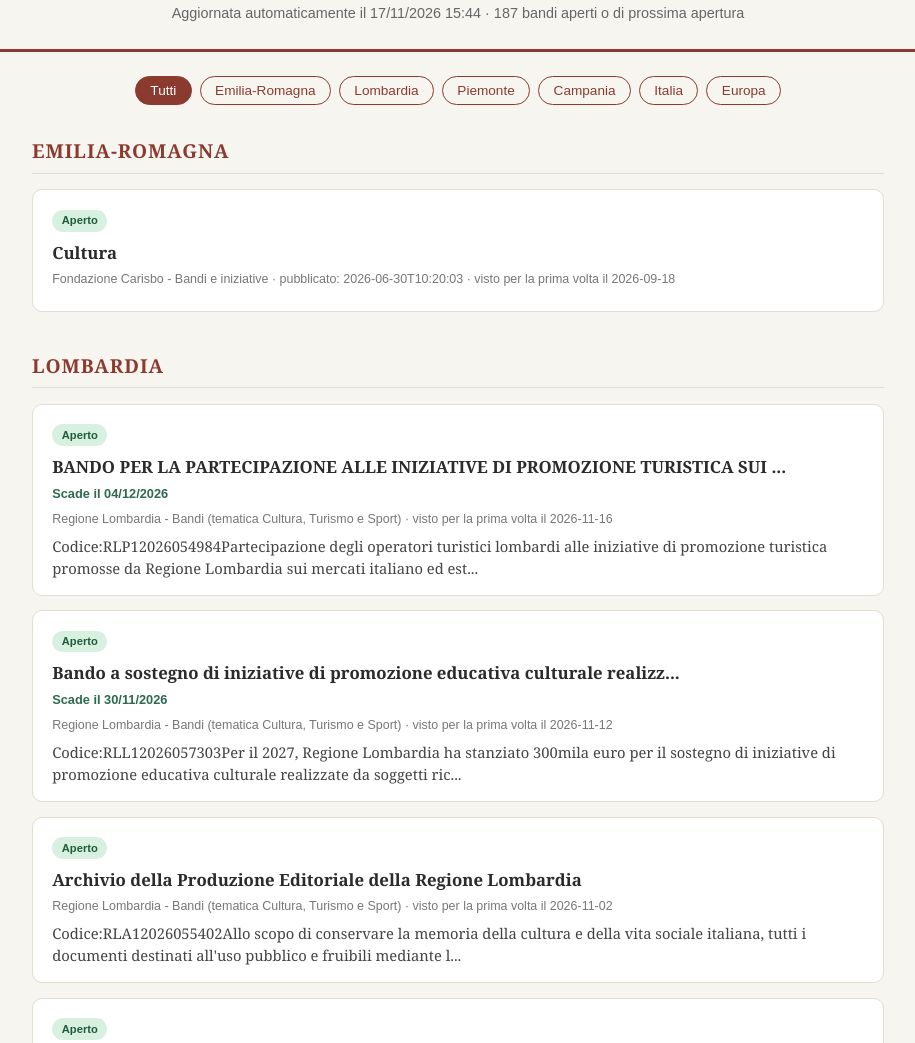
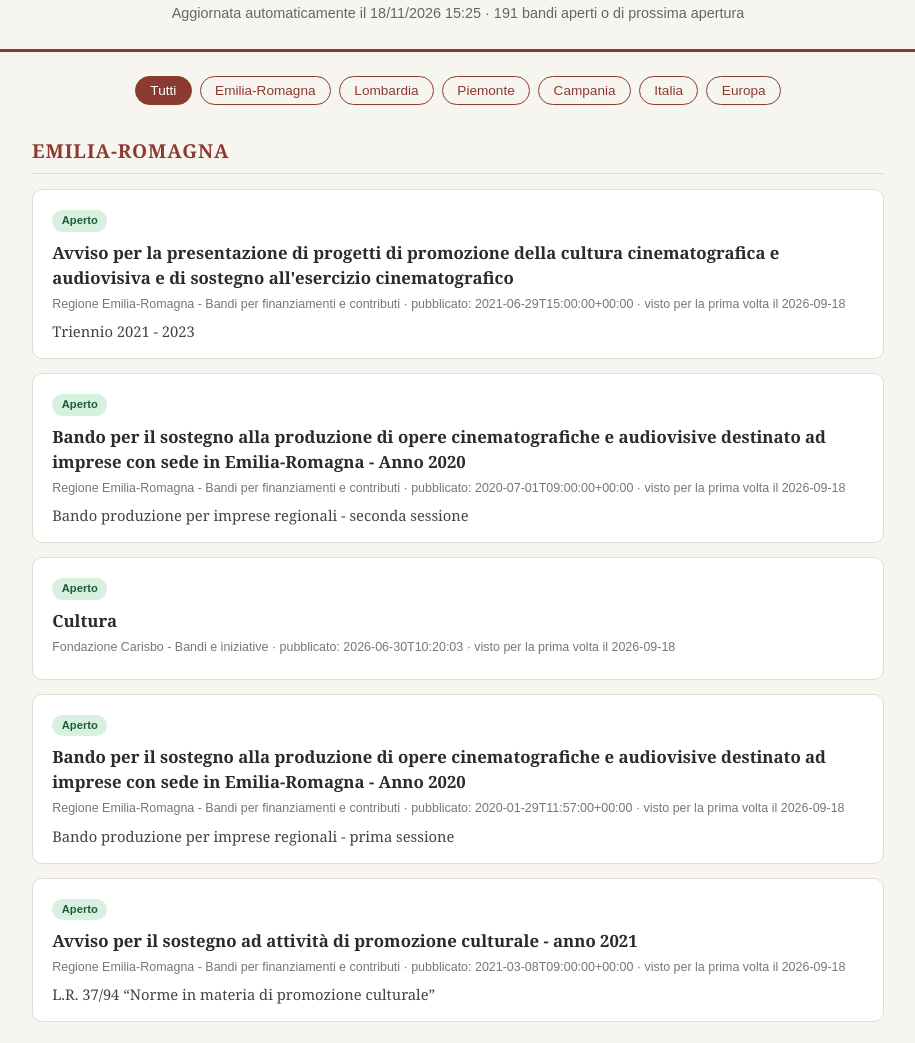
Before and after one commit to peppeflorio1-alt/Newsletter-bandi-e-finanziamenti, a plain HTML site: page docs/index.html in a window 1280 px wide. Shown: the part 85-1128 px from the top of the page, without its empty margins (182-1097 px from the left). Drawn offline with Linux system fonts and the light colour scheme.

Commit message:
Aggiornamento automatico bandi - 44334797366

```diff
--- a/docs/index.html
+++ b/docs/index.html
@@ -127,7 +127,7 @@
 
 <header>
   <h1>Bandi e finanziamenti - Newsletter di Peppe</h1>
-  <p>Aggiornata automaticamente il 17/11/2026 15:44  ·  187 bandi aperti o di prossima apertura</p>
+  <p>Aggiornata automaticamente il 18/11/2026 15:25  ·  191 bandi aperti o di prossima apertura</p>
 </header>
 
 <main>
@@ -159,6 +159,38 @@
           <div class="badge-stato aperto">
             Aperto
           </div>
+          <h3><a href="https://www.regione.emilia-romagna.it/leggi-atti-bandi/bandi-finanziamenti-contributi/cultura/presentazione-di-progetti-di-promozione-della-cultura-cinematografica-e-audiovisiva-e-di-sostegno-allesercizio-cinematografico" target="_blank" rel="noopener">Avviso per la presentazione di progetti di promozione della cultura cinematografica e audiovisiva e di sostegno all'esercizio cinematografico</a>
+
+          </h3>
+
+          <div class="meta">
+            Regione Emilia-Romagna - Bandi per finanziamenti e contributi
+             · pubblicato: 2021-06-29T15:00:00+00:00
+            · visto per la prima volta il 2026-09-18
+          </div>
+          <div class="riassunto">Triennio 2021 - 2023</div>
+        </article>
+
+        <article class="scheda-bando">
+          <div class="badge-stato aperto">
+            Aperto
+          </div>
+          <h3><a href="https://www.regione.emilia-romagna.it/leggi-atti-bandi/bandi-finanziamenti-contributi/cultura/bando-per-il-sostegno-alla-produzione-di-opere-cinematografiche-e-audiovisive-destinato-ad-imprese-con-sede-in-emilia-romagna-anno-2020-2" target="_blank" rel="noopener">Bando per il sostegno alla produzione di opere cinematografiche e audiovisive destinato ad imprese con sede in Emilia-Romagna - Anno 2020</a>
+
+          </h3>
+
+          <div class="meta">
+            Regione Emilia-Romagna - Bandi per finanziamenti e contributi
+             · pubblicato: 2020-07-01T09:00:00+00:00
+            · visto per la prima volta il 2026-09-18
+          </div>
+          <div class="riassunto">Bando produzione per imprese regionali - seconda sessione</div>
+        </article>
+
+        <article class="scheda-bando">
+          <div class="badge-stato aperto">
+            Aperto
+          </div>
           <h3><a href="https://fondazionecarisbo.it/bandi-e-iniziative/cultura/" target="_blank" rel="noopener">Cultura</a>
 
           </h3>
@@ -169,6 +201,38 @@
             · visto per la prima volta il 2026-09-18
           </div>
 
+        </article>
+
+        <article class="scheda-bando">
+          <div class="badge-stato aperto">
+            Aperto
+          </div>
+          <h3><a href="https://www.regione.emilia-romagna.it/leggi-atti-bandi/bandi-finanziamenti-contributi/cultura/bando-per-il-sostegno-alla-produzione-di-opere-cinematografiche-e-audiovisive-destinato-ad-imprese-con-sede-in-emilia-romagna-anno-2020" target="_blank" rel="noopener">Bando per il sostegno alla produzione di opere cinematografiche e audiovisive destinato ad imprese con sede in Emilia-Romagna - Anno 2020</a>
+
+          </h3>
+
+          <div class="meta">
+            Regione Emilia-Romagna - Bandi per finanziamenti e contributi
+             · pubblicato: 2020-01-29T11:57:00+00:00
+            · visto per la prima volta il 2026-09-18
+          </div>
+          <div class="riassunto">Bando produzione per imprese regionali - prima sessione</div>
+        </article>
+
+        <article class="scheda-bando">
+          <div class="badge-stato aperto">
+            Aperto
+          </div>
+          <h3><a href="https://www.regione.emilia-romagna.it/leggi-atti-bandi/bandi-finanziamenti-contributi/cultura/avviso-per-il-sostegno-ad-attivita-di-promozione-culturale-anno-2021" target="_blank" rel="noopener">Avviso per il sostegno ad attività di promozione culturale - anno 2021</a>
+
+          </h3>
+
+          <div class="meta">
+            Regione Emilia-Romagna - Bandi per finanziamenti e contributi
+             · pubblicato: 2021-03-08T09:00:00+00:00
+            · visto per la prima volta il 2026-09-18
+          </div>
+          <div class="riassunto">L.R. 37/94 “Norme in materia di promozione culturale”</div>
         </article>
 
     </section>
@@ -720,7 +784,7 @@
             Aperto
           </div>
           <h3><a href="https://www.erasmusplus.it/news/istruzione-superiore/lerasmus-orchestra-in-concerto-a-roma-una-serata-di-musica-per-un-natale-nel-segno-dei-valori-europei/" target="_blank" rel="noopener">L’Erasmus Orchestra in concerto a Roma: una serata di musica per un Natale nel segno dei valori europei</a>
-            <span class="badge-nuovo">NUOVO</span>
+
           </h3>
 
           <div class="meta">
@@ -736,7 +800,7 @@
             Aperto
           </div>
           <h3><a href="https://www.erasmusplus.it/news/istruzione-superiore/segui-la-diretta-youtube-dalla-cop31-gli-studenti-erasmus-consegnano-il-manifesto-sul-clima-al-ministro-fratin/" target="_blank" rel="noopener">Segui la diretta YouTube dalla COP31: gli studenti Erasmus+ consegnano il Manifesto sul Clima al Ministro Fratin</a>
-            <span class="badge-nuovo">NUOVO</span>
+
           </h3>
 
           <div class="meta">
```
Also changed, not shown: data/stato.json.
